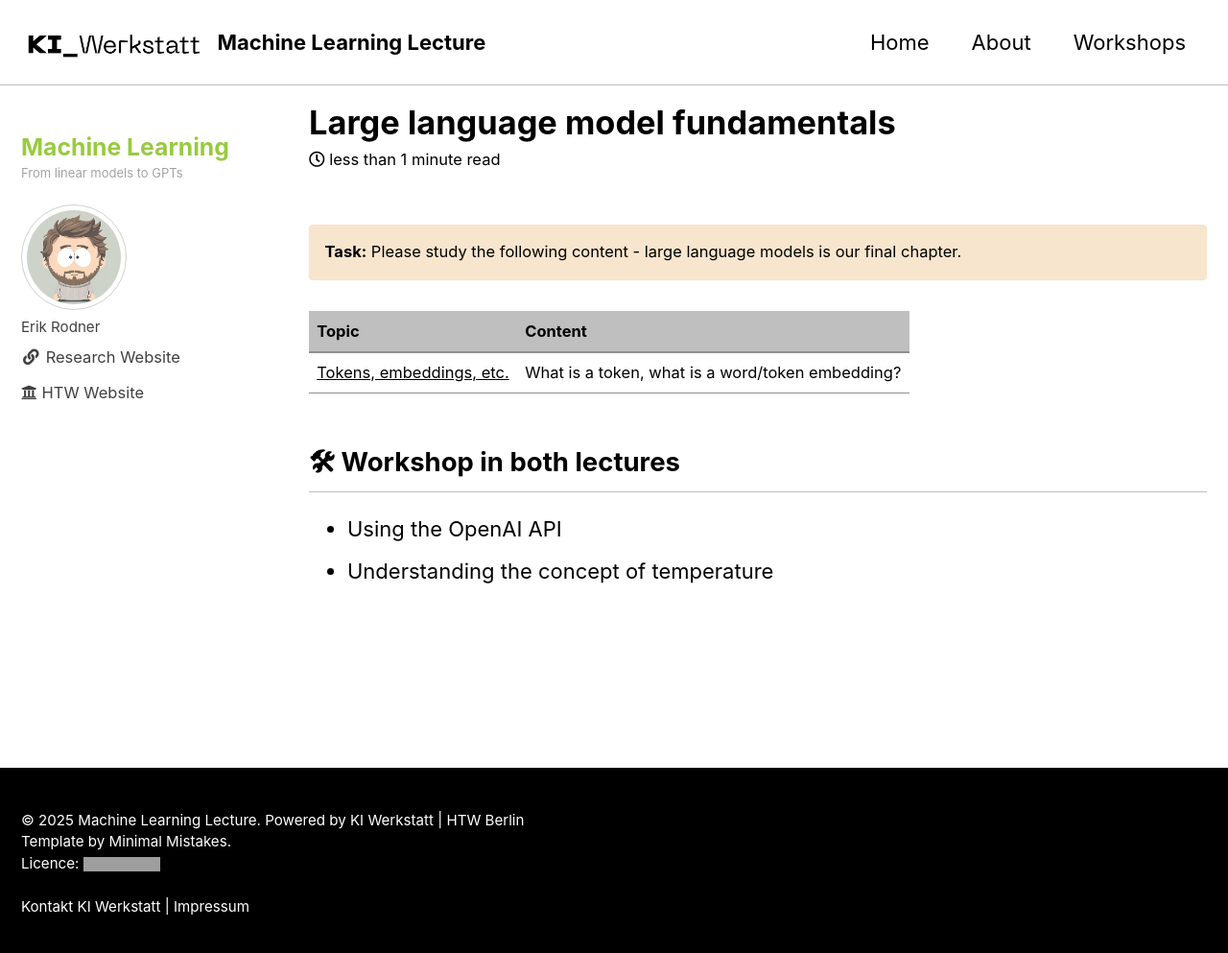
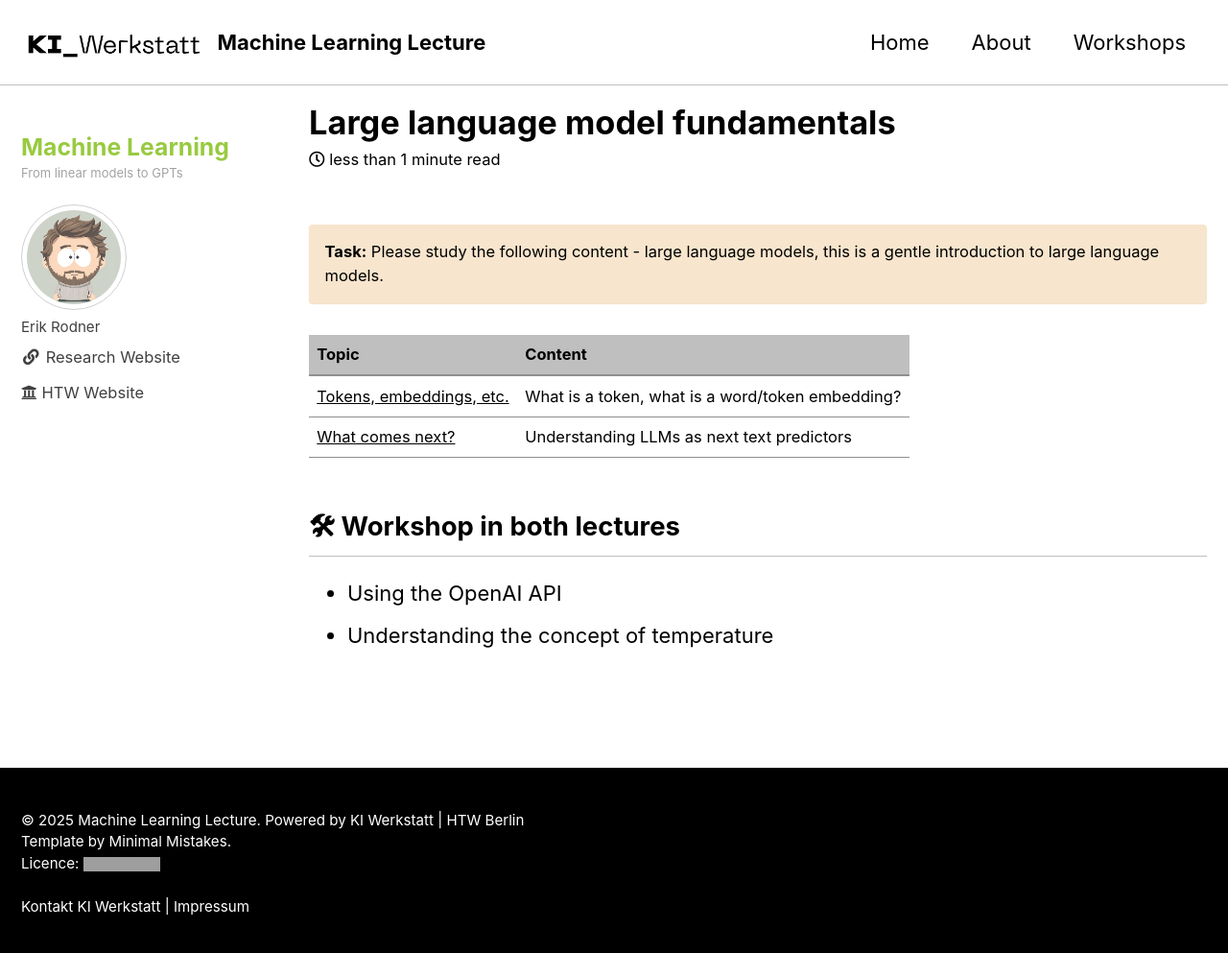
Before and after one commit to HTW-Berlin-KI-Werkstatt/ml-lecture, a Jekyll site: the page built from lectures/08/08.md, in a window 1280 px wide and 1034 px high. Shown: the top 993 px of the window at 96% size. Built offline with Jekyll 4.4.1, drawn with Linux system fonts in a browser that asks for light colours; cached includes are drawn as plain includes; grey boxes are pictures that could not be loaded.

Commit message:
New lecture drafts

```diff
--- a/lectures/08/08.md
+++ b/lectures/08/08.md
@@ -6,12 +6,13 @@ author: Erik Rodner
 classes: wide
 ---
 
-**Task:** Please study the following content - large language models is our final chapter.
+**Task:** Please study the following content - large language models, this is a gentle introduction to large language models.
 {: .notice--warning}
 
 | Topic | Content |
 | :------------- |  :---------- |
 | [Tokens, embeddings, etc.](/modules/llm_basics/llm_basics.md) | What is a token, what is a word/token embedding? |
+| [What comes next?](/modules/llm_intro/llm_intro.md) | Understanding LLMs as next text predictors |
 
 
 ## 🛠 Workshop in both lectures
```
Also changed, not shown: index.md (+1 -1 lines), lectures/09/09.md (added, +21 -0 lines).
